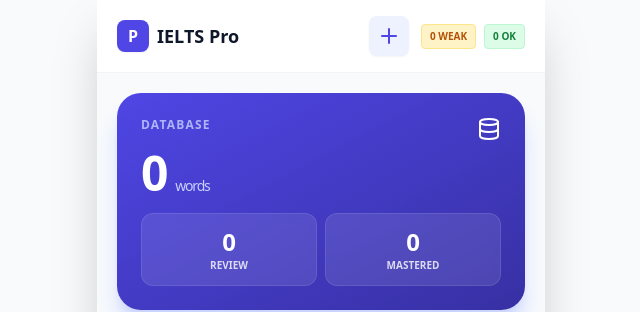
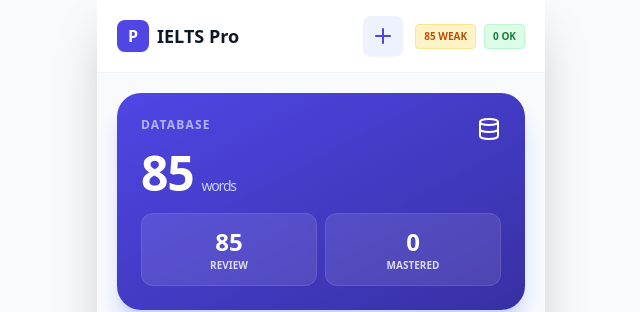
Before and after one commit to hongchihhuang-oss/YS, a plain HTML site: page index.html in a window 1280 px wide. Shown: the top 312 px of the page, without its empty margins (319-959 px from the left). Drawn offline with nearby package versions, Linux system fonts and the light colour scheme.

Commit message:
Add vocab_b.js script to index.html

```diff
--- a/index.html
+++ b/index.html
@@ -18,6 +18,7 @@
 
     <!-- 預設內建字庫 -->
     <script src="vocab_a.js"></script>
+    <script src="vocab_b.js"></script>
 
     <style>
         body { -webkit-user-select: none; user-select: none; -webkit-tap-highlight-color: transparent; }
```
